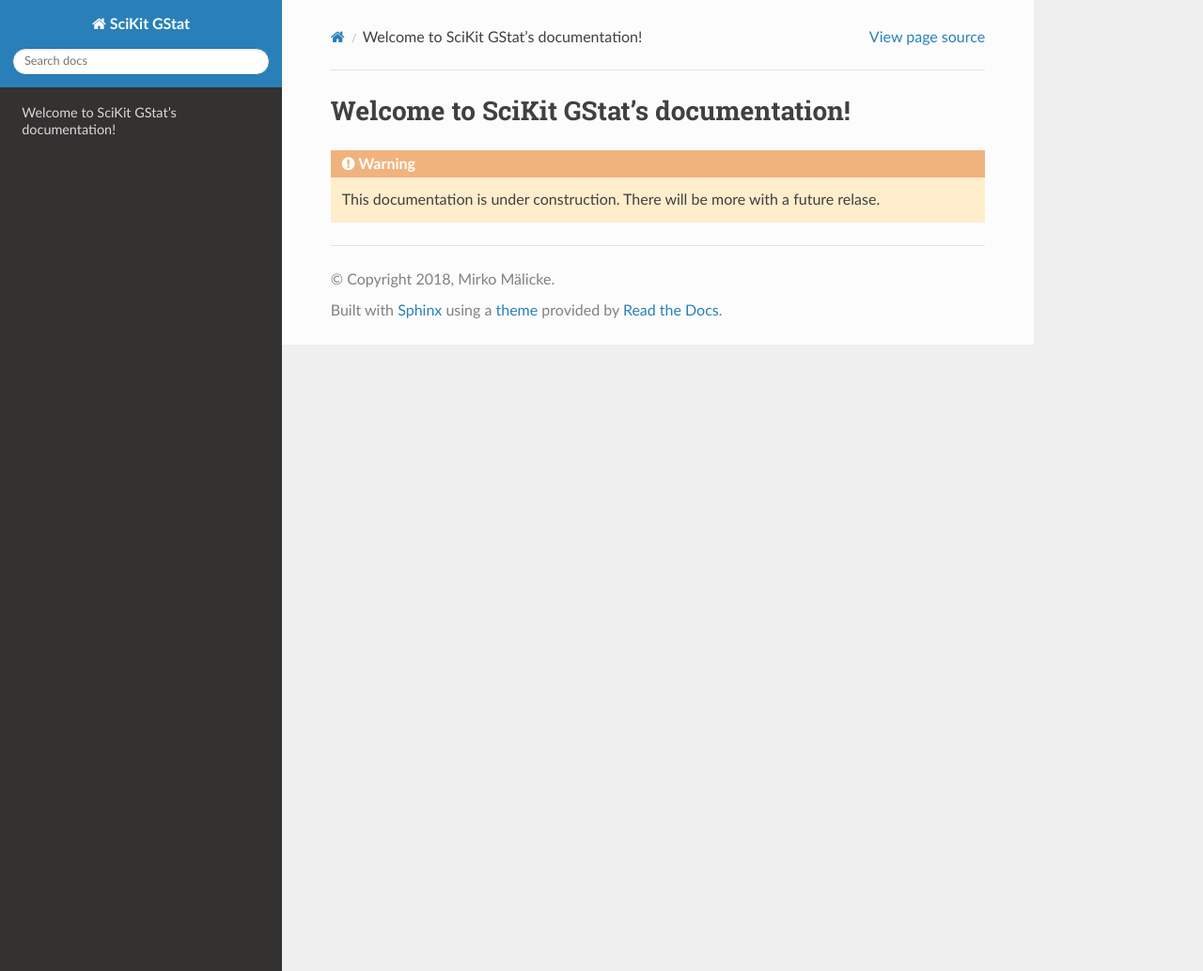
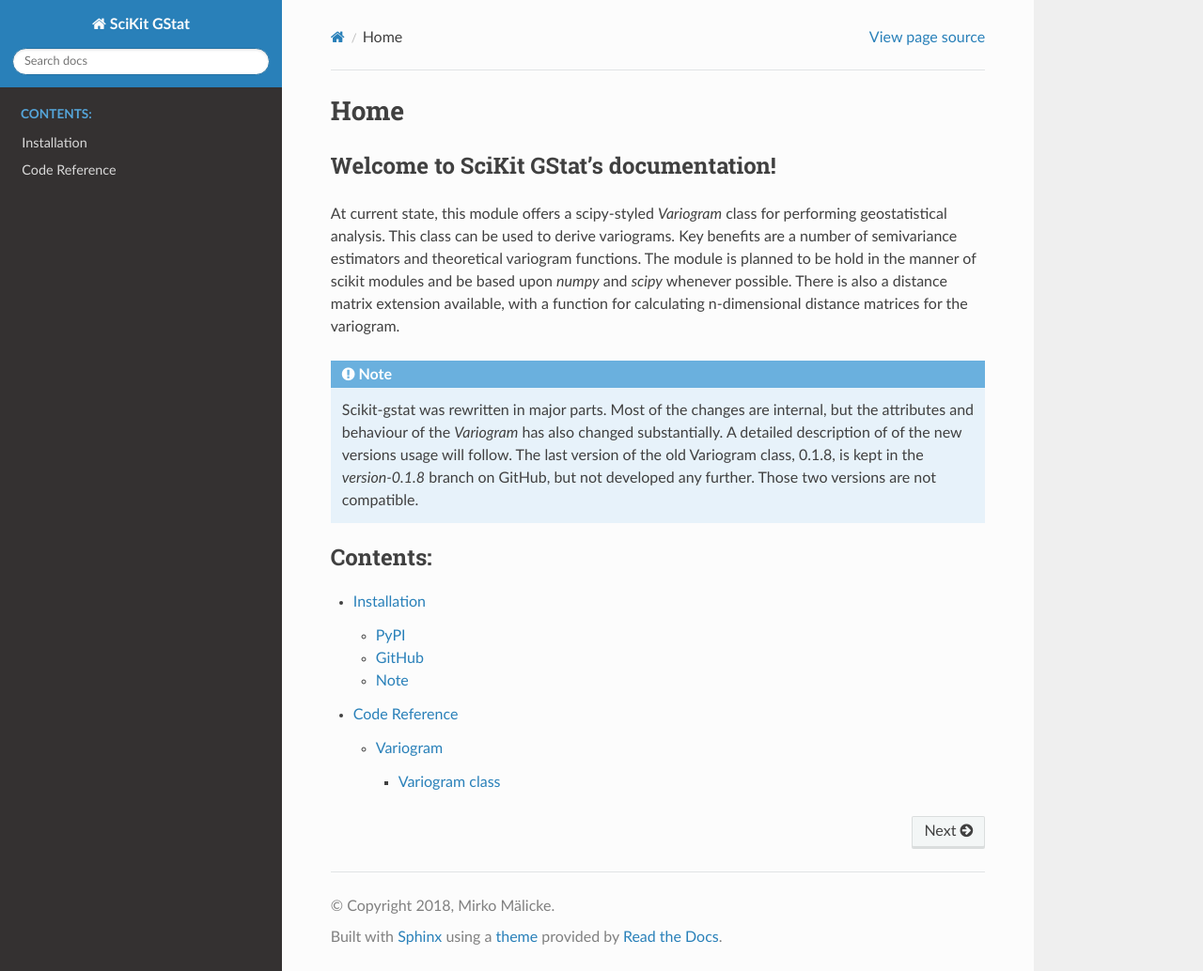
Before and after one commit to mmaelicke/scikit-gstat, a Sphinx documentation site: the page built from docs/index.rst, in a window 1280 px wide and 1034 px high. Shown: the whole window at 94% size. Built offline with Sphinx 7.4.7 and the Read the Docs theme 2.0.0, drawn with Linux system fonts in a browser that asks for light colours.

Commit message:
Documentation started

```diff
--- a/docs/conf.py
+++ b/docs/conf.py
@@ -26,7 +26,7 @@
 # The short X.Y version
 version = ''
 # The full version, including alpha/beta/rc tags
-release = '0.1.7'
+release = '0.2.0'
 
 
 # -- General configuration ---------------------------------------------------
--- a/docs/index.rst
+++ b/docs/index.rst
@@ -1,3 +1,6 @@
+====
+Home
+====
 .. SciKit GStat documentation master file, created by
    sphinx-quickstart on Mon Apr 30 14:57:02 2018.
    You can adapt this file completely to your liking, but it should at least
@@ -6,12 +9,27 @@
 Welcome to SciKit GStat's documentation!
 ========================================
 
-.. toctree::
-   :maxdepth: 2
-   :caption: Contents:
+
+At current state, this module offers a scipy-styled `Variogram` class for performing geostatistical analysis.
+This class can be used to derive variograms. Key benefits are a number of semivariance estimators and theoretical
+variogram functions. The module is planned to be hold in the manner of scikit modules and be based upon `numpy` and
+`scipy` whenever possible. There is also a distance matrix extension available, with a function for calculating
+n-dimensional distance matrices for the variogram.
+
+.. note::
+
+    Scikit-gstat was rewritten in major parts. Most of the changes are internal,
+    but the attributes and behaviour of the `Variogram` has also changed
+    substantially.
+    A detailed description of of the new versions usage will follow. The last
+    version of the old Variogram class, 0.1.8, is kept in the `version-0.1.8`
+    branch on GitHub, but not developed any further. Those two versions are not
+    compatible.
 
 
-.. warning::
+.. toctree::
+    :maxdepth: 3
+    :caption: Contents:
 
-    This documentation is under construction.
-    There will be more with a future relase.
+    install
+    reference/reference
--- /dev/null
+++ b/docs/reference/reference.rst
@@ -0,0 +1,9 @@
+==============
+Code Reference
+==============
+
+.. toctree::
+    :maxdepth: 3
+    :caption: Contents:
+
+    variogram
--- /dev/null
+++ b/docs/reference/variogram.rst
@@ -0,0 +1,15 @@
+=========
+Variogram
+=========
+
+.. toctree::
+    :maxdepth: 3
+    :caption: Contents:
+
+Variogram class
+~~~~~~~~~~~~~~~
+
+.. autoclass:: skgstat.Variogram
+    :members:
+
+    .. automethod:: __init__
```
Also changed, not shown: docs/install.rst (added, +49 -0 lines), 1 other file.
